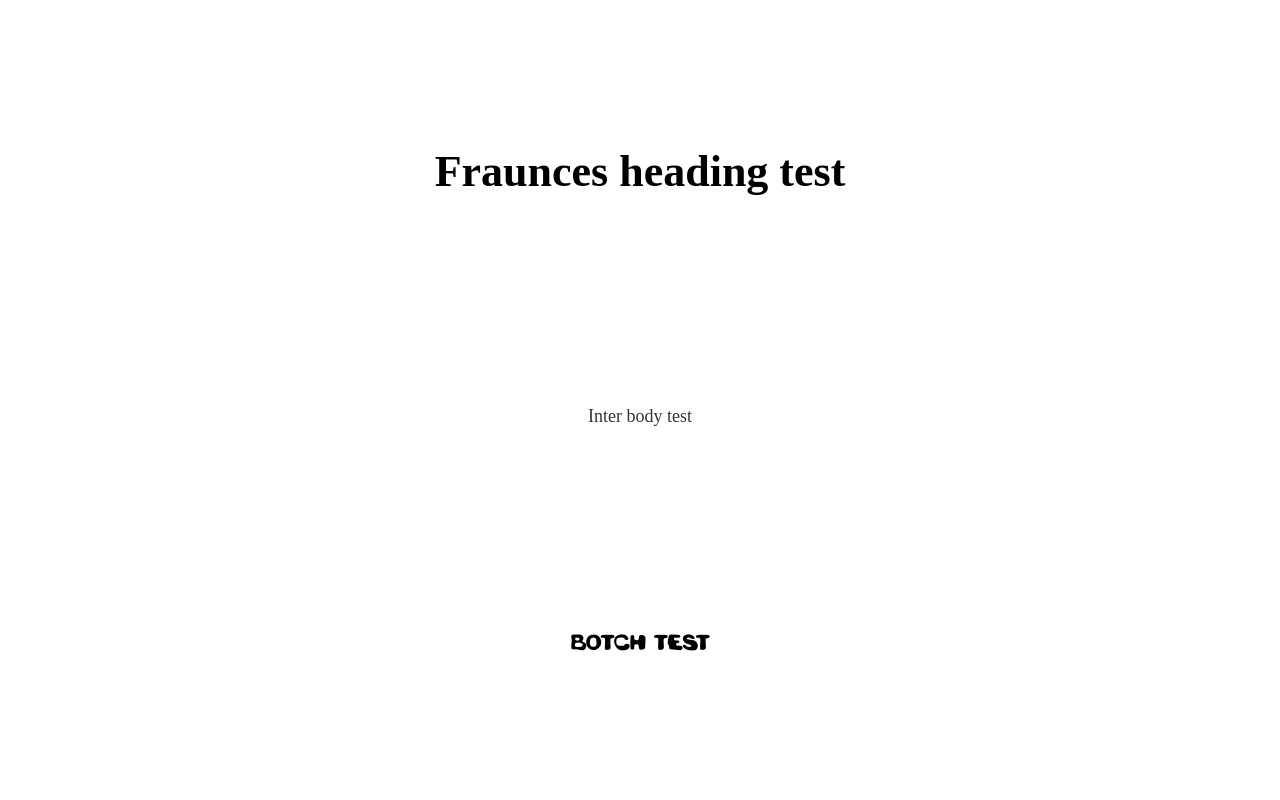
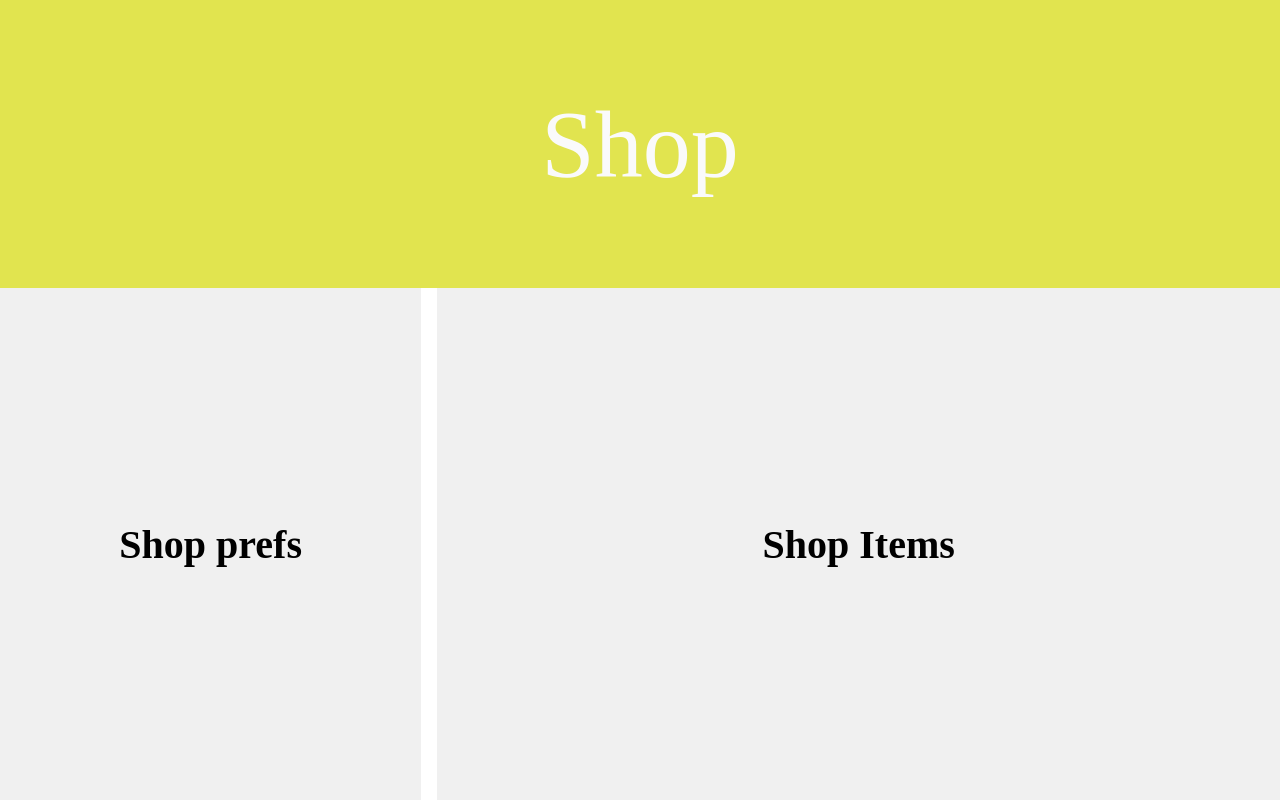
Before and after one commit to include-davis/yesterday-vintage, a Next.js app: page / in a window 1280 px wide. Built offline with nearby package versions, Linux system fonts and the light colour scheme.

Commit message:
General flexbox layout of the store

```diff
--- a/app/(pages)/(home)/home.module.scss
+++ b/app/(pages)/(home)/home.module.scss
@@ -4,19 +4,39 @@
 
 .page {
   min-height: 100vh;
+  display: flex;
+  flex-direction: column;
+}
+
+.topBar {
+  height: 18rem;
+  font-size: 600%;
+  background-color: #e1e44f;
+  width: 100%;
   display: grid;
   place-items: center;
-  gap: 12px;
-  padding: 48px 24px;
-  text-align: center;
+  color: var(--white);
+}
 
-  @include mixins.tablet {
-    padding: 36px 20px;
-  }
+.mainSection {
+  flex: 1;
+  display: flex;
+  width: 100%;
+}
 
-  @include mixins.phone {
-    padding: 28px 16px;
-  }
+.leftSection {
+  flex: 1;
+  background-color: #f0f0f0;
+  display: grid;
+  place-items: center;
+}
+
+.rightSection {
+  flex: 2;
+  background-color: #f0f0f0;
+  margin-left: 1rem;
+  display: grid;
+  place-items: center;
 }
 
 .title {
--- a/app/(pages)/(home)/page.jsx
+++ b/app/(pages)/(home)/page.jsx
@@ -3,9 +3,15 @@ import styles from "./home.module.scss";
 export default function Home() {
   return (
     <main className={styles.page}>
-      <h1 className={styles.title}>Fraunces heading test</h1>
-      <p className={styles.text}>Inter body test</p>
-      <p className={styles.logo}>BOTCH TEST</p>
+      <div className={styles.topBar}>Shop</div>
+      <div className={styles.mainSection}>
+        <div className={styles.leftSection}>
+          <h2>Shop prefs</h2>
+        </div>
+        <div className={styles.rightSection}>
+          <h2>Shop Items</h2>
+        </div>
+      </div>
     </main>
   );
 }
```
Also changed, not shown: public/Yesterday IG Logo 10.svg (added), 1 other file (tests, documents, lock files or other folders).
